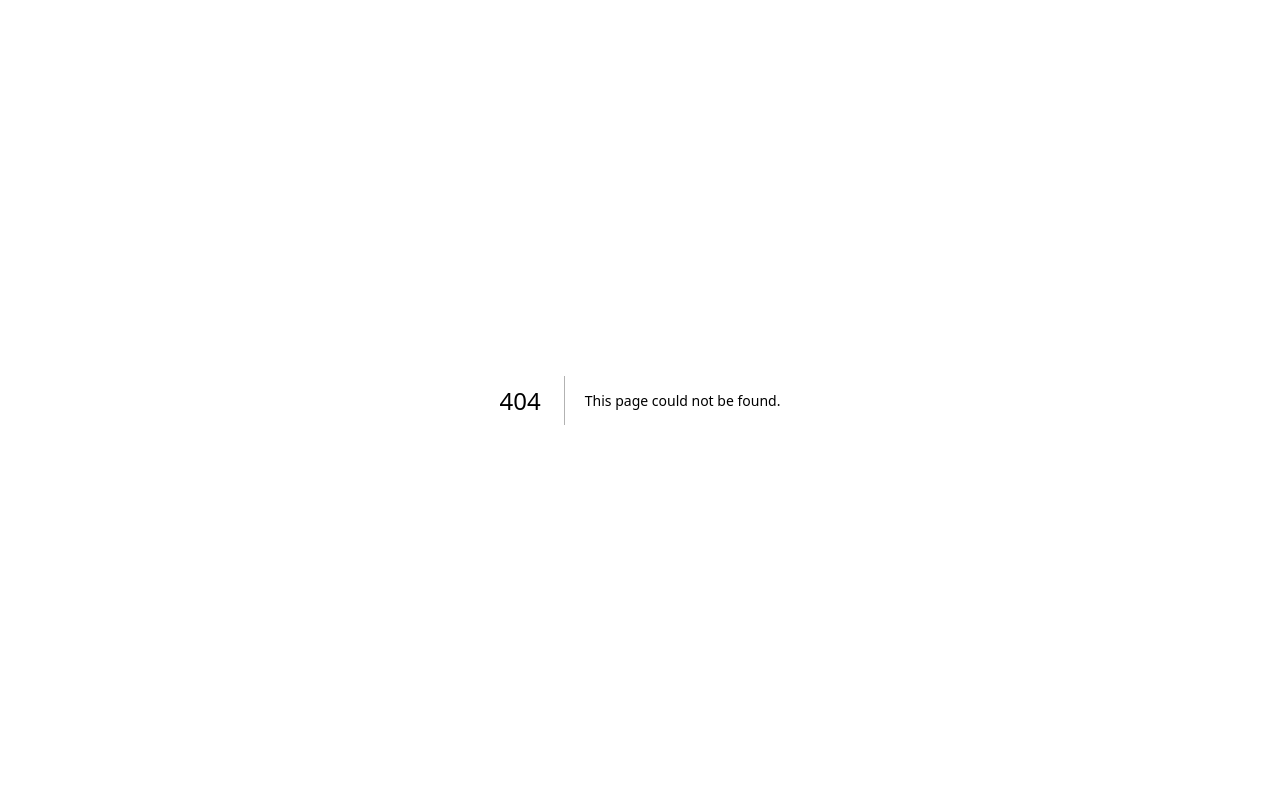
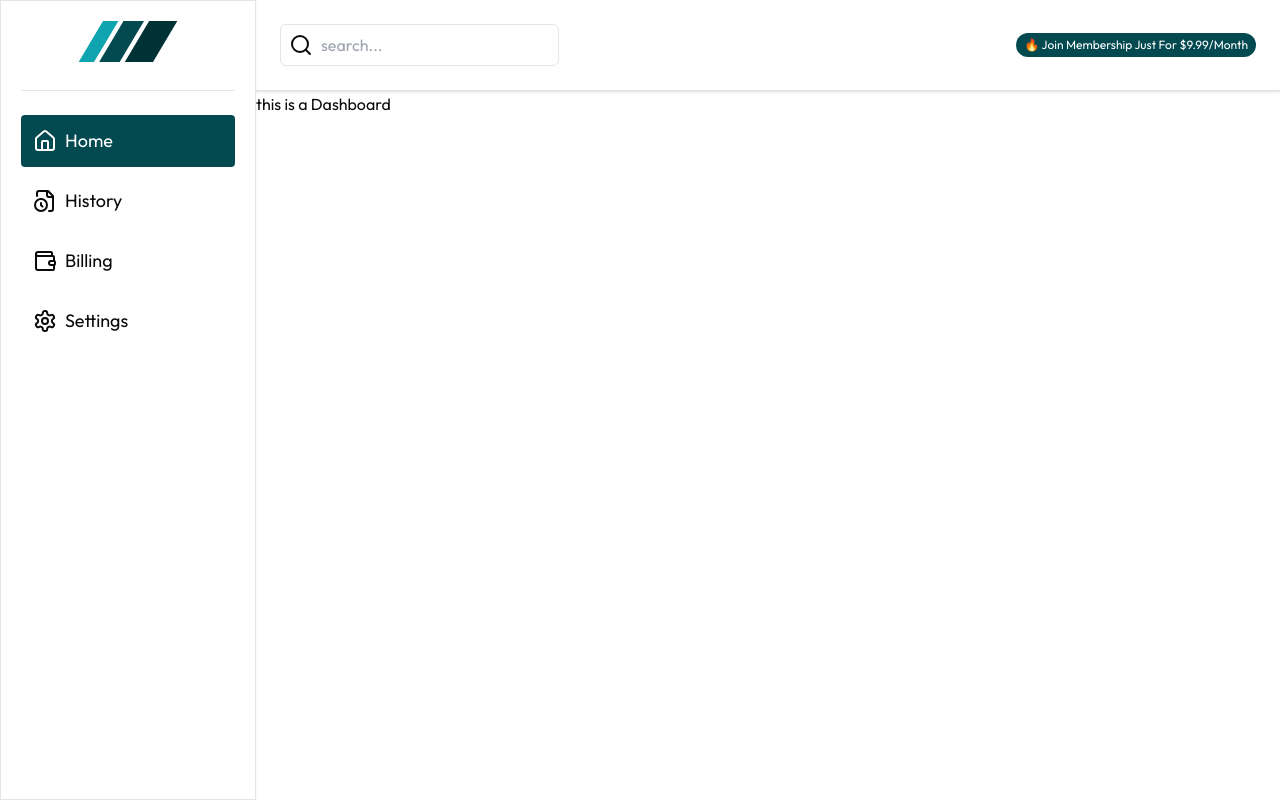
Before and after one commit to jhimi01/ai-content-generator, a Next.js app: page /dashboard in a window 1280 px wide. Before the commit this address had no page. Built offline with nearby package versions, Linux system fonts and the light colour scheme.

Commit message:
dashboard layout

```diff
--- /dev/null
+++ b/app/dashboard/_components/Header.tsx
@@ -0,0 +1,19 @@
+import { Search, SearchCode } from "lucide-react";
+import React from "react";
+
+function Header() {
+  return (
+    <div className="p-6 shadow-sm border-b-2 flex justify-between items-center">
+      <div className="flex gap-2 items-center p-2 border rounded-md max-w-lg">
+        <Search />
+        <input type="text" placeholder="search..." className="outline-none" />
+      </div>
+
+      <div className="capitalize bg-primary rounded-full p-1 px-2 text-white text-xs">
+        <h3>🔥 join membership just for $9.99/Month</h3>
+      </div>
+    </div>
+  );
+}
+
+export default Header;
--- /dev/null
+++ b/app/dashboard/_components/SideNav.tsx
@@ -0,0 +1,59 @@
+"use client"
+
+import { FileClock, Home, Settings, WalletIcon } from "lucide-react";
+import Image from "next/image";
+import { usePathname } from "next/navigation";
+import React, { useEffect } from "react";
+
+function SideNav() {
+  const MenuList = [
+    {
+      name: "Home",
+      icon: Home,
+      path: "/dashboard",
+    },
+    {
+      name: "History",
+      icon: FileClock,
+      path: "/dashboard/istory",
+    },
+    {
+      name: "Billing",
+      icon: WalletIcon,
+      path: "/dashboard/billing",
+    },
+    {
+      name: "Settings",
+      icon: Settings,
+      path: "/dashboard/settings",
+    },
+  ];
+
+
+  const path = usePathname();
+  useEffect(()=>{
+    console.log(path)
+  }, [])
+
+  return (
+    <div className="h-screen p-5 shadow-sm border">
+      <div className="flex justify-center mb-7">
+        <Image src={"/logo.svg"} alt="logo" width={100} height={100} />
+      </div>
+      <hr className="my-6" />
+      <div className="mt-3">
+        {MenuList.map((menu, index) => (
+          <div
+            key={index}
+            className={`flex gap-2 mb-2 p-3 hover:bg-primary hover:text-white rounded cursor-pointer items-center ${path==menu.path && 'bg-primary text-white'}`}
+          >
+            <menu.icon className="w-6 h-6" />
+            <h3 className="text-lg">{menu.name}</h3>
+          </div>
+        ))}
+      </div>
+    </div>
+  );
+}
+
+export default SideNav;
--- /dev/null
+++ b/app/dashboard/layout.tsx
@@ -0,0 +1,22 @@
+import React from "react";
+import SideNav from "./_components/SideNav";
+import Header from "./_components/Header";
+
+function layout({
+  children,
+}: Readonly<{
+  children: React.ReactNode;
+}>) {
+  return (
+    <div>
+      <div className="md:w-64 fixed md:block hidden">
+        <SideNav />
+      </div>
+      <div className="md:ml-64">
+        <Header />
+        {children}</div>
+    </div>
+  );
+}
+
+export default layout;
--- /dev/null
+++ b/app/dashboard/page.tsx
@@ -0,0 +1,11 @@
+import React from 'react'
+
+function Dashboard() {
+  return (
+    <div>
+      this is a Dashboard
+    </div>
+  )
+}
+
+export default Dashboard
--- a/app/layout.tsx
+++ b/app/layout.tsx
@@ -1,18 +1,10 @@
 import type { Metadata } from "next";
 import localFont from "next/font/local";
+import { Outfit } from "next/font/google";
 import "./globals.css";
 import { ClerkProvider } from "@clerk/nextjs";
 
-const geistSans = localFont({
-  src: "./fonts/GeistVF.woff",
-  variable: "--font-geist-sans",
-  weight: "100 900",
-});
-const geistMono = localFont({
-  src: "./fonts/GeistMonoVF.woff",
-  variable: "--font-geist-mono",
-  weight: "100 900",
-});
+const inter = Outfit({ subsets: ["latin"]})
 
 export const metadata: Metadata = {
   title: "Create Next App",
@@ -26,10 +18,9 @@ export default function RootLayout({
 }>) {
   return (
     <ClerkProvider>
-
       <html lang="en">
         <body
-        className={`${geistSans.variable} ${geistMono.variable} antialiased`}
+          className={inter.className}
         >
           {children}
         </body>
```
Also changed, not shown: public/logo.svg (added). Lines whose indentation alone changed are shown as unchanged.
